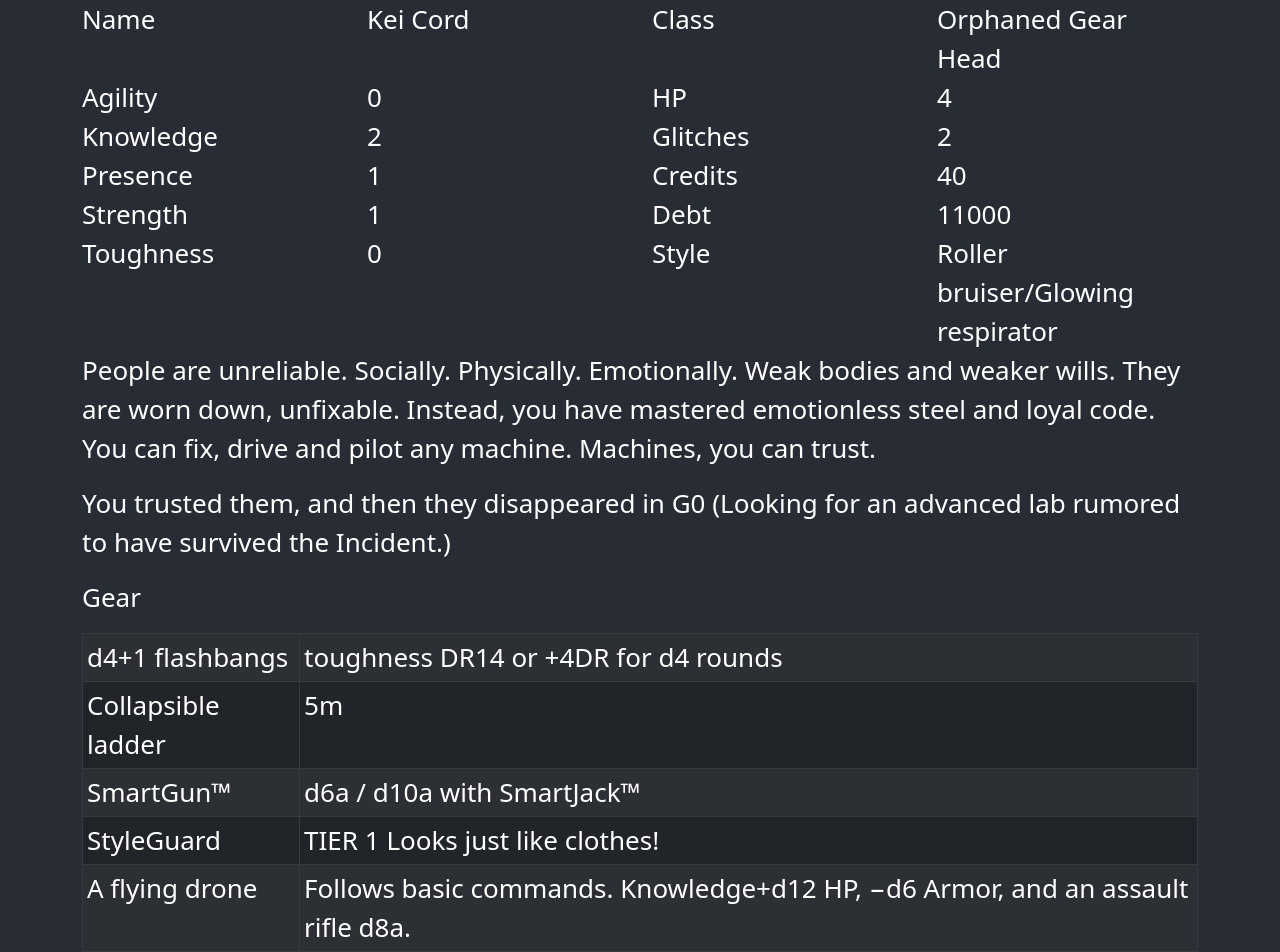
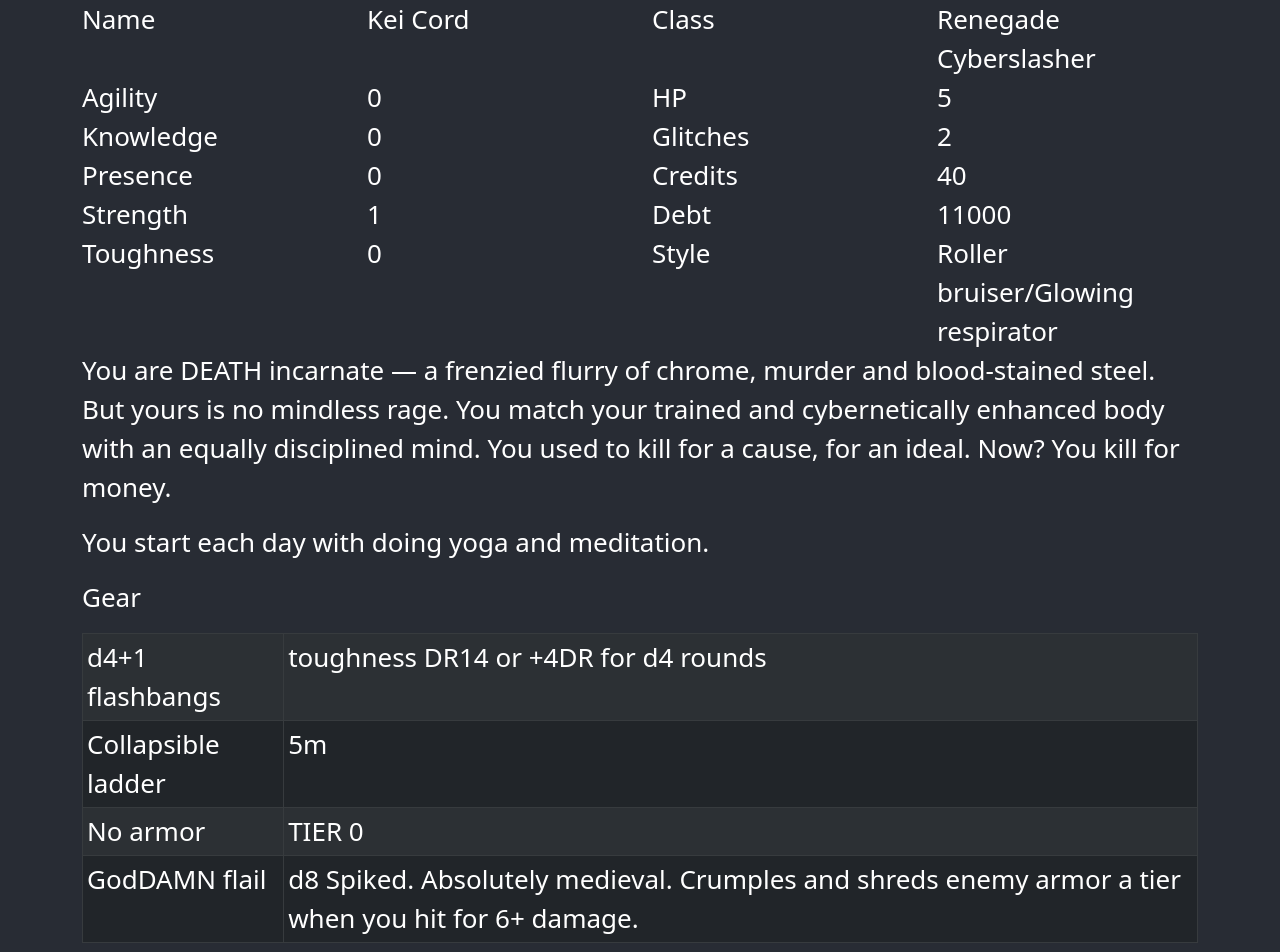
Before and after one commit to gnarg/choom, a React (Create React App) app: page / in a window 1280 px wide. Shown: the top 952 px of the page. Built offline with nearby package versions, Linux system fonts and the light colour scheme.

Commit message:
fixed randomization

```diff
--- a/src/App.tsx
+++ b/src/App.tsx
@@ -17,21 +17,13 @@ import { TableValue } from './tables/table';
 function GearTable(props: {name: string, values: TableValue[]} ) {
   if (props.values.length > 0) {
     return (
-      // <Container>
-      //   <Row><Col>{props.name}</Col></Row>
-      //   {
-      //     props.values.map((item) => (
-      //       <Row><Col>{item.value}</Col><Col xs={9}>{item.details}</Col></Row>
-      //     ))
-      //   }
-      // </Container>
       <Container>
       <p>{props.name}</p>
       <Table striped bordered variant="dark" size="sm">
         <tbody>
         {
           props.values.map(item => (
-            <tr><td>{item.value}</td><td>{item.details}</td></tr>
+            <tr key={item.value}><td>{item.value}</td><td>{item.details}</td></tr>
           ))
         }
         </tbody>
@@ -62,8 +54,8 @@ function App() {
     OrphanedGearHead,
     RenegadeCyberslasher,
     ShunnedNano
-  ].sort(() => Math.random() - 0.5);
-  const character = new classes[0]();
+  ];
+  const character = new classes[Math.floor(Math.random() * classes.length)]();
 
   return (
     <div className="App">
```
